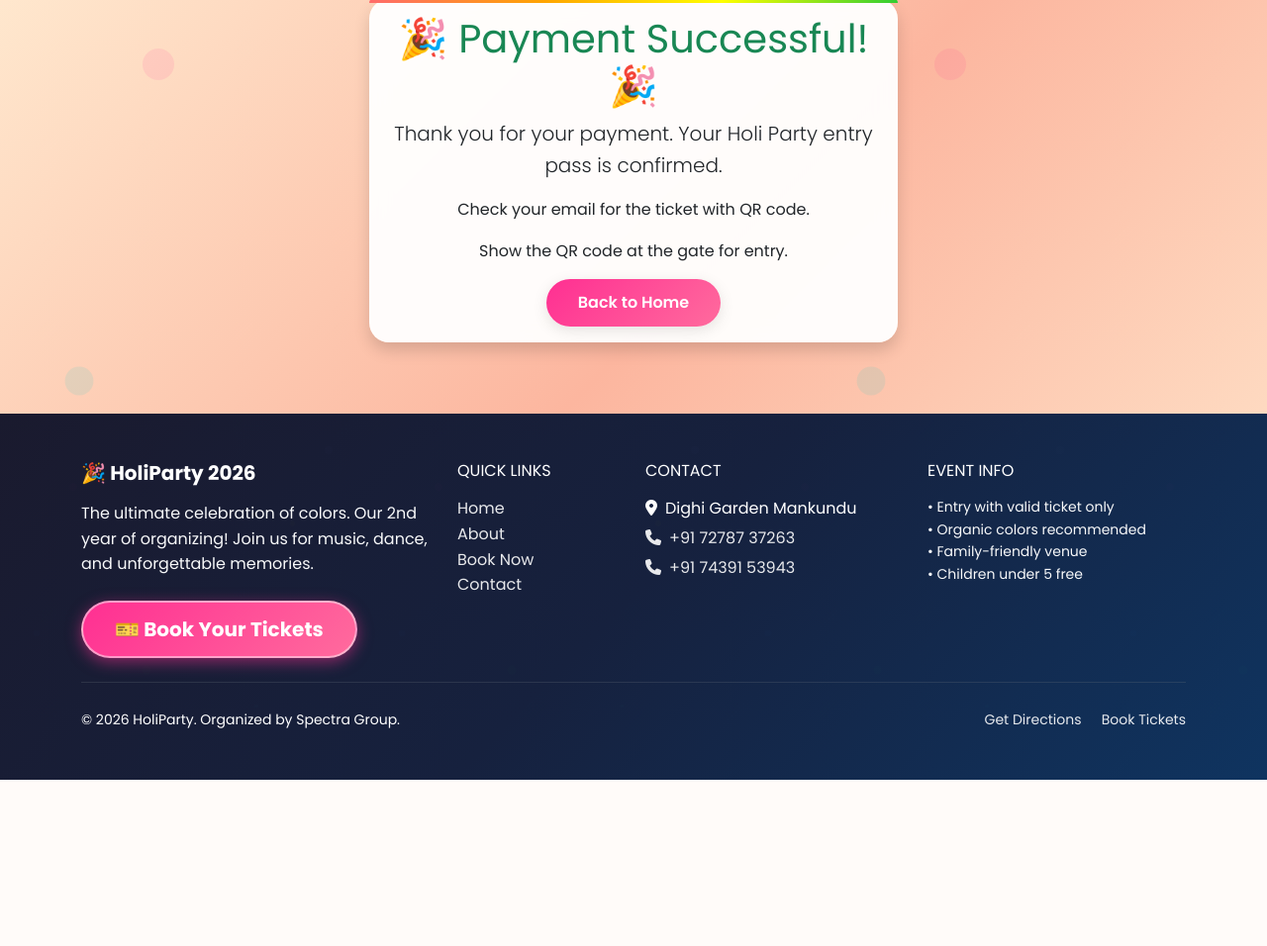
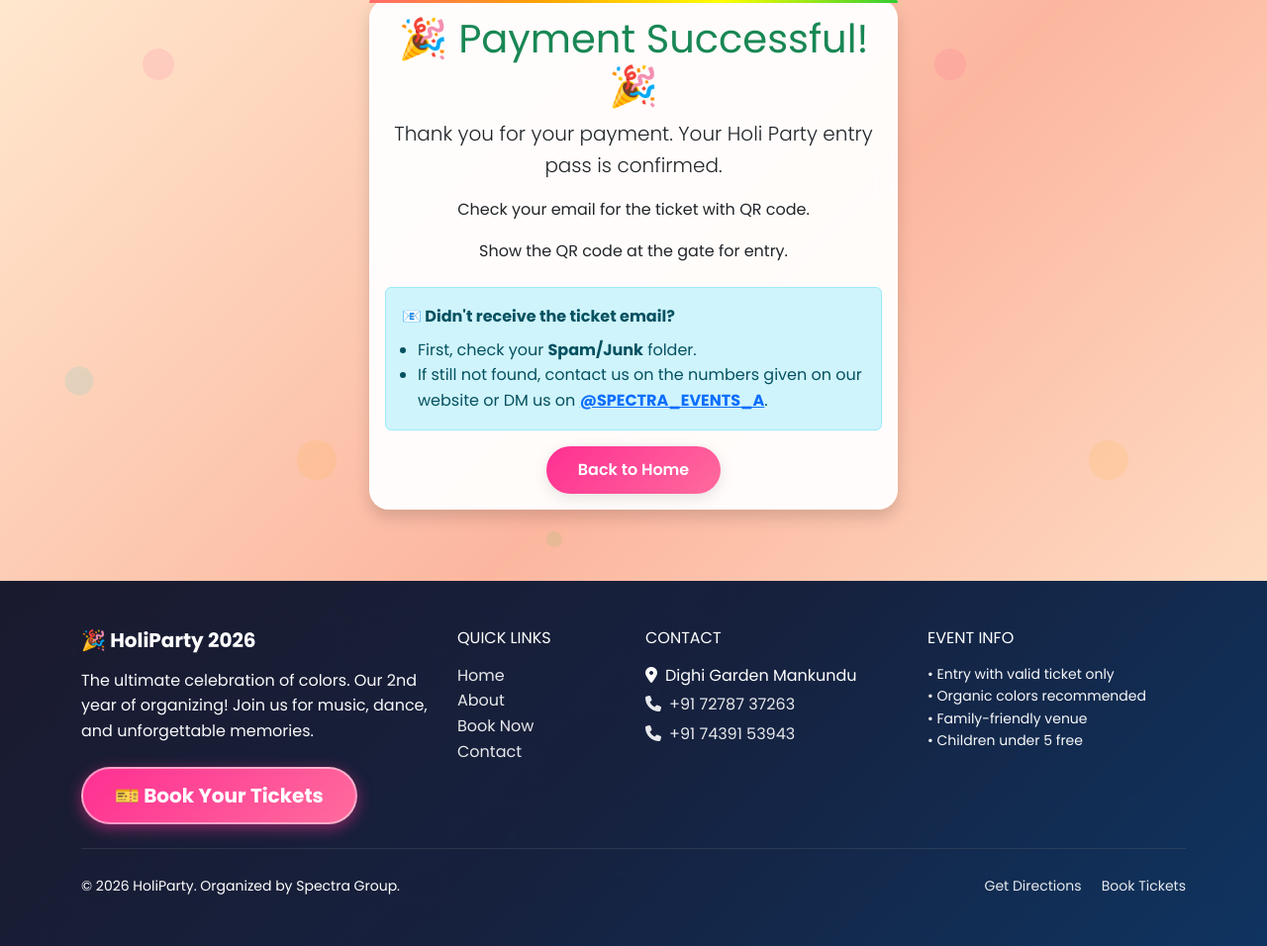
Before and after one commit to Nirotyay1302/holiparty, a Flask app: page /success in a window 1280 px wide. Shown: the part 95-1051 px from the top of the page at 99% size. Before the commit the page ends 883 px from the top, so only its background shows below. Run offline with Flask 3, Linux system fonts and the light colour scheme.

Commit message:
Success page: add check spam + contact/Instagram if email not received
Co-authored-by: Cursor <cursoragent@cursor.com>

```diff
--- a/templates/success.html
+++ b/templates/success.html
@@ -16,6 +16,13 @@
                 <p>Check your email for the ticket with QR code.</p>
                 <p>Show the QR code at the gate for entry.</p>
                 {% endif %}
+                <div class="alert alert-info mt-4 text-start">
+                    <strong>📧 Didn't receive the ticket email?</strong>
+                    <ul class="mb-0 mt-2 ps-3">
+                        <li>First, check your <strong>Spam/Junk</strong> folder.</li>
+                        <li>If still not found, contact us on the numbers given on our website or DM us on <a href="https://www.instagram.com/spectra_events_a?igsh=MWRybXRvN3VoaG92eg==" target="_blank" rel="noopener noreferrer"><strong>@SPECTRA_EVENTS_A</strong></a>.</li>
+                    </ul>
+                </div>
                 <a href="/" class="btn btn-primary">Back to Home</a>
             </div>
         </div>
```
